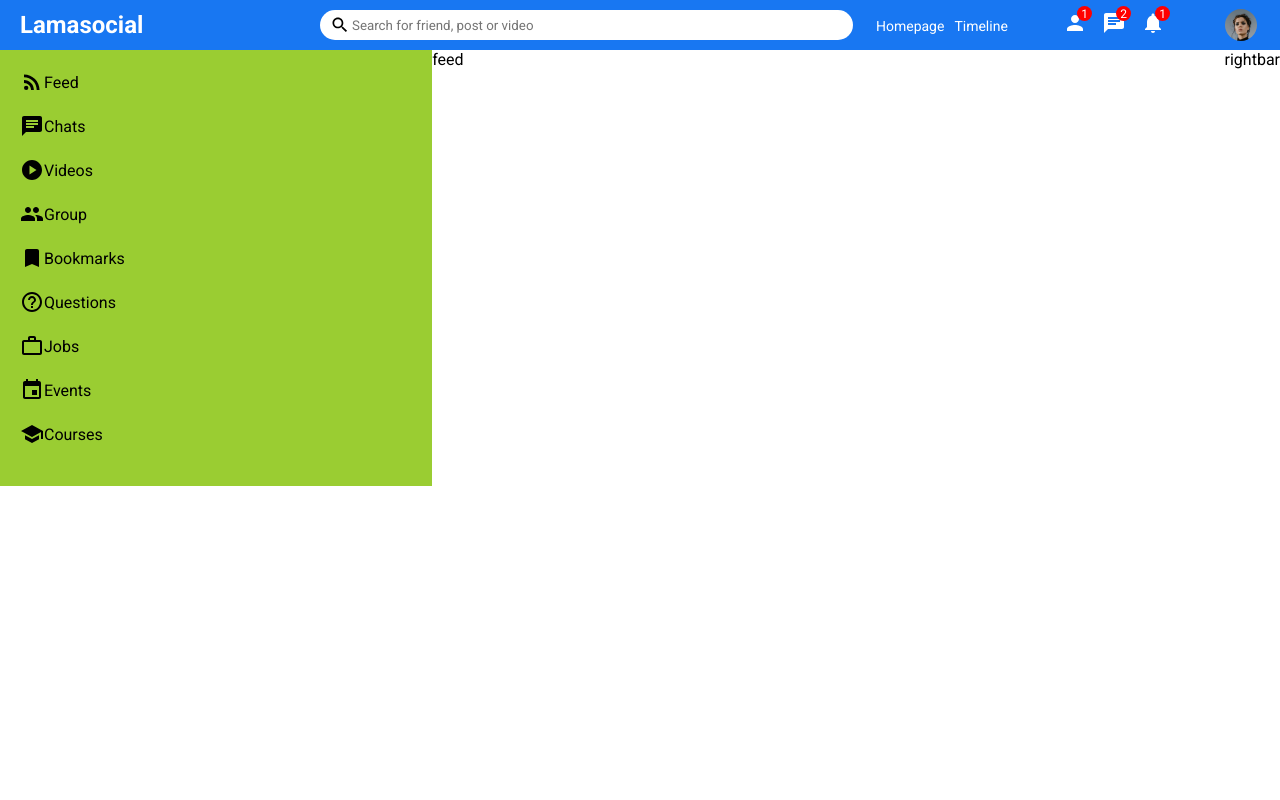
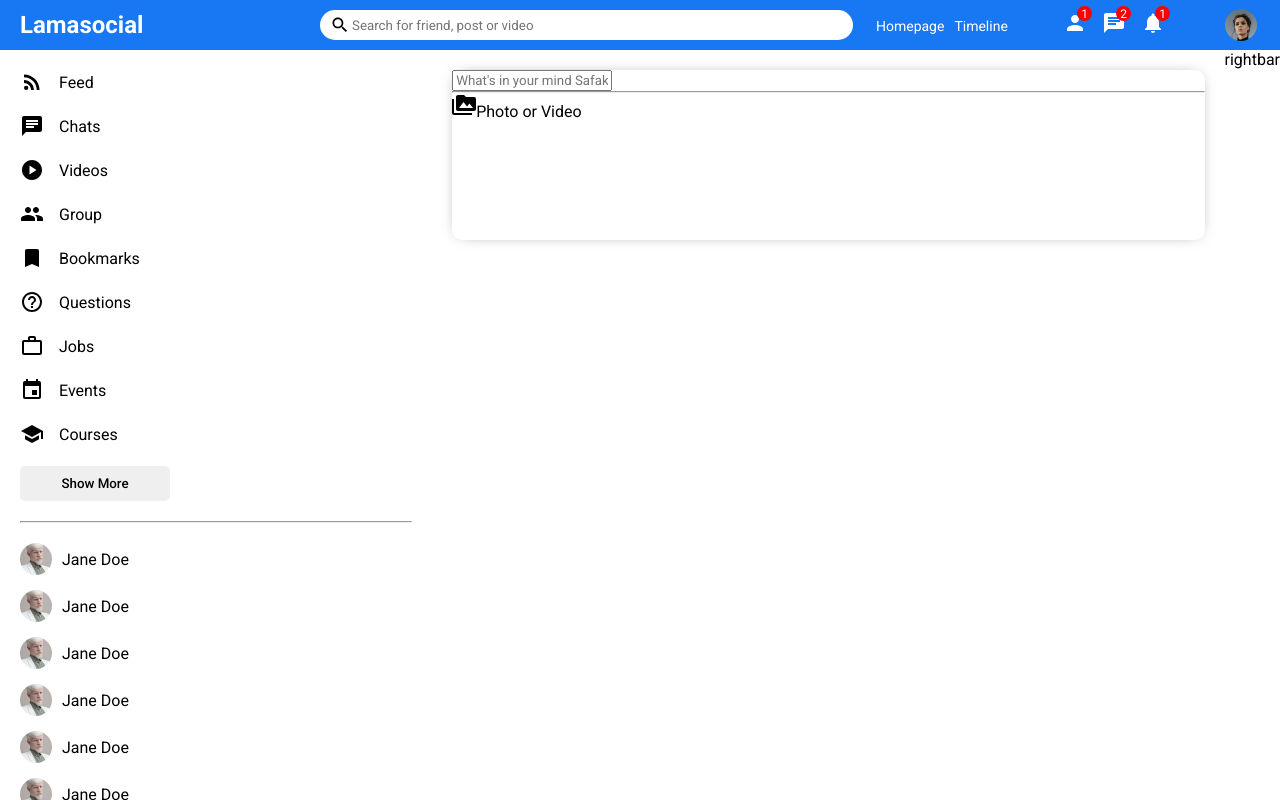
Before and after one commit to Shivam8604/social-app, a React (Create React App) app: page / in a window 1280 px wide. Built offline with nearby package versions, Linux system fonts and the light colour scheme.

Commit message:
add Feed box

```diff
--- a/src/components/feed/Feed.css
+++ b/src/components/feed/Feed.css
@@ -1,3 +1,6 @@
 .feed{
     flex: 5.5;
 }
+.feedWrapper{
+    padding: 20px;
+}
--- a/src/components/feed/Feed.jsx
+++ b/src/components/feed/Feed.jsx
@@ -1,9 +1,12 @@
+import Share from "../share/Share"
 import "./Feed.css"
 
 const Feed = () => {
   return (
     <div className="feed">
-      feed
+      <div className="feedWrapper">
+        <Share/>
+      </div>
     </div>
   )
 }
--- /dev/null
+++ b/src/components/share/Share.css
@@ -0,0 +1,7 @@
+.share {
+  width: 100%;
+  height: 170px;
+  border-radius: 10px;
+  -webkit-box-shadow: 0px 0px 16px -8px rgba(0, 0, 0, 0.68);
+  box-shadow: 0px 0px 16px -8px rgba(0, 0, 0, 0.68);
+}
--- /dev/null
+++ b/src/components/share/Share.jsx
@@ -0,0 +1,26 @@
+import { PermMedia } from '@mui/icons-material'
+import './Share.css'
+
+const Share = () => {
+  return (
+    <div className="share">
+        <div className="shareWrapper">
+            <div className="shareTop">
+                {/* <img className='shareProfileImg' src="/assets/person/1.jpeg" alt="" /> */}
+                <input placeholder="What's in your mind Safak?" className='shareInput' />
+            </div>
+            <hr className="shareHr" />
+            <div className="shareButton">
+                <div className="shareOptions">
+                    <div className="shareOption">
+                        <PermMedia className='shareIcon' />
+                     <span className='shareOptionText'>Photo or Video </span>
+                    </div>
+                </div>
+            </div>
+        </div>
+    </div>
+  )
+}
+
+export default Share
--- a/src/components/sidebar/Sidebar.css
+++ b/src/components/sidebar/Sidebar.css
@@ -1,11 +1,19 @@
 .sidebar{
     flex: 3;
     height: calc(100vh - 50px);
-
+    overflow-y: scroll;
+}
+::-webkit-scrollbar{
+    width: 5px;
+}
+::-webkit-scrollbar-track{
+    background-color: #f1f1f1;
+}
+::-webkit-scrollbar-thumb{
+    background-color: gray;
 }
 .sidebarWrapper{
     padding: 20px;
-    background-color: yellowgreen;
 }
 .sidebarList{
     padding: 0;
@@ -18,5 +26,32 @@
     margin-bottom: 20px;
 }
 .sidebarIcon{
-
+    margin-right: 15px;
 }
+.sidebarButton{
+    width: 150px;
+    border: none;
+    padding: 10px;
+    border-radius: 5px;
+    font-weight: 500;
+}
+.sidebarHr{
+    margin: 20px 0;
+}
+.sidebarFriendList{
+    margin: 0;
+    padding: 0;
+    list-style: none;
+}
+.sidebarFriend{
+    display: flex;
+    align-items: center;
+    margin-bottom: 15px;
+}
+.sidebarFriendImg{
+    width: 32px;
+    height: 32px;
+    border-radius: 50%;
+    object-fit: cover;
+    margin-right: 10px;
+}
--- a/src/components/sidebar/Sidebar.jsx
+++ b/src/components/sidebar/Sidebar.jsx
@@ -44,6 +44,54 @@ const Sidebar = () => {
             <span className="sidebarListItemText">Courses</span>
           </li>
         </ul>
+        <button className="sidebarButton">Show More</button>
+        <hr className="sidebarHr" />
+        <ul className="sidebarFriendList">
+        <li className="sidebarFriend">
+            <img className="sidebarFriendImg" src="/assets/person/2.jpeg" alt="" />
+            <span className="sidebarFriendName" >Jane Doe</span>
+          </li>
+          <li className="sidebarFriend">
+            <img className="sidebarFriendImg" src="/assets/person/2.jpeg" alt="" />
+            <span className="sidebarFriendName" >Jane Doe</span>
+          </li>
+          <li className="sidebarFriend">
+            <img className="sidebarFriendImg" src="/assets/person/2.jpeg" alt="" />
+            <span className="sidebarFriendName" >Jane Doe</span>
+          </li>
+          <li className="sidebarFriend">
+            <img className="sidebarFriendImg" src="/assets/person/2.jpeg" alt="" />
+            <span className="sidebarFriendName" >Jane Doe</span>
+          </li>
+          <li className="sidebarFriend">
+            <img className="sidebarFriendImg" src="/assets/person/2.jpeg" alt="" />
+            <span className="sidebarFriendName" >Jane Doe</span>
+          </li>
+          <li className="sidebarFriend">
+            <img className="sidebarFriendImg" src="/assets/person/2.jpeg" alt="" />
+            <span className="sidebarFriendName" >Jane Doe</span>
+          </li>
+          <li className="sidebarFriend">
+            <img className="sidebarFriendImg" src="/assets/person/2.jpeg" alt="" />
+            <span className="sidebarFriendName" >Jane Doe</span>
+          </li>
+          <li className="sidebarFriend">
+            <img className="sidebarFriendImg" src="/assets/person/2.jpeg" alt="" />
+            <span className="sidebarFriendName" >Jane Doe</span>
+          </li>
+          <li className="sidebarFriend">
+            <img className="sidebarFriendImg" src="/assets/person/2.jpeg" alt="" />
+            <span className="sidebarFriendName" >Jane Doe</span>
+          </li>
+          <li className="sidebarFriend">
+            <img className="sidebarFriendImg" src="/assets/person/2.jpeg" alt="" />
+            <span className="sidebarFriendName" >Jane Doe</span>
+          </li>
+          <li className="sidebarFriend">
+            <img className="sidebarFriendImg" src="/assets/person/2.jpeg" alt="" />
+            <span className="sidebarFriendName" >Jane Doe</span>
+          </li>
+        </ul>
       </div>
     </div>
   )
```
